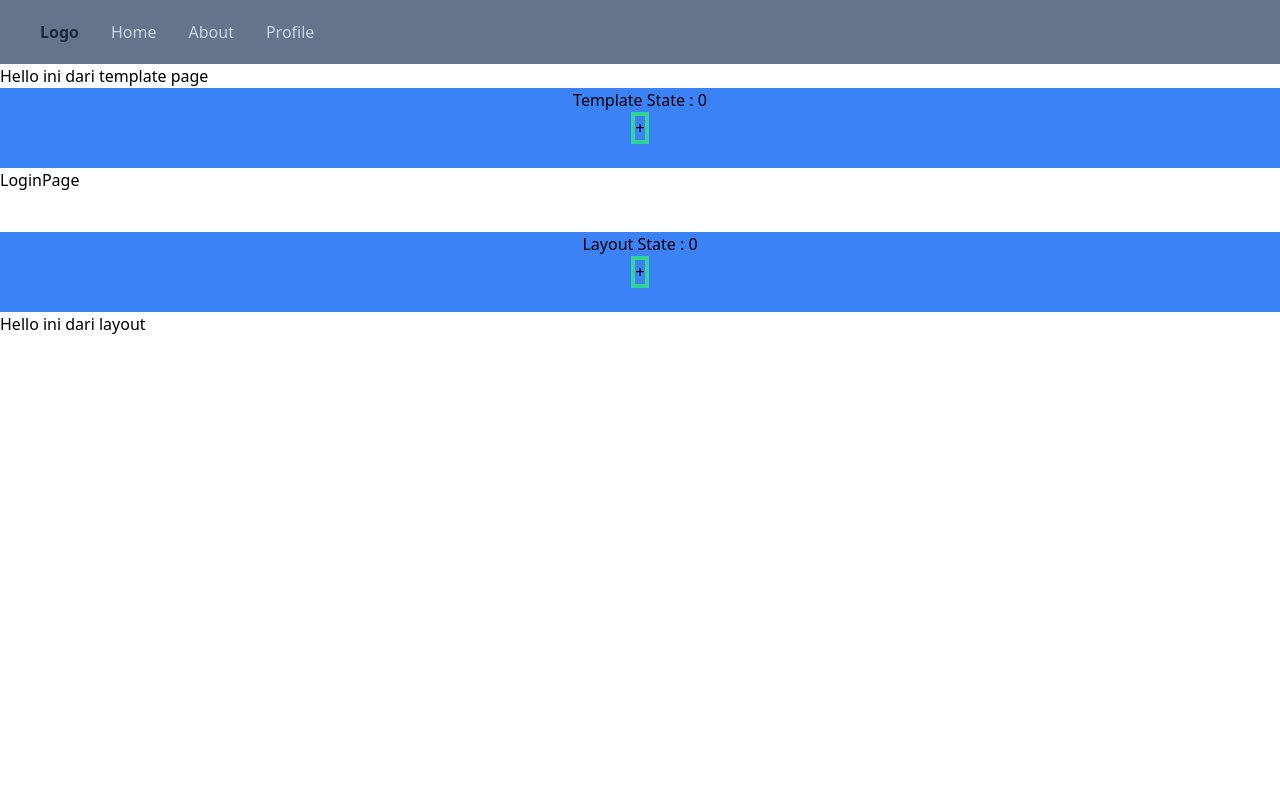
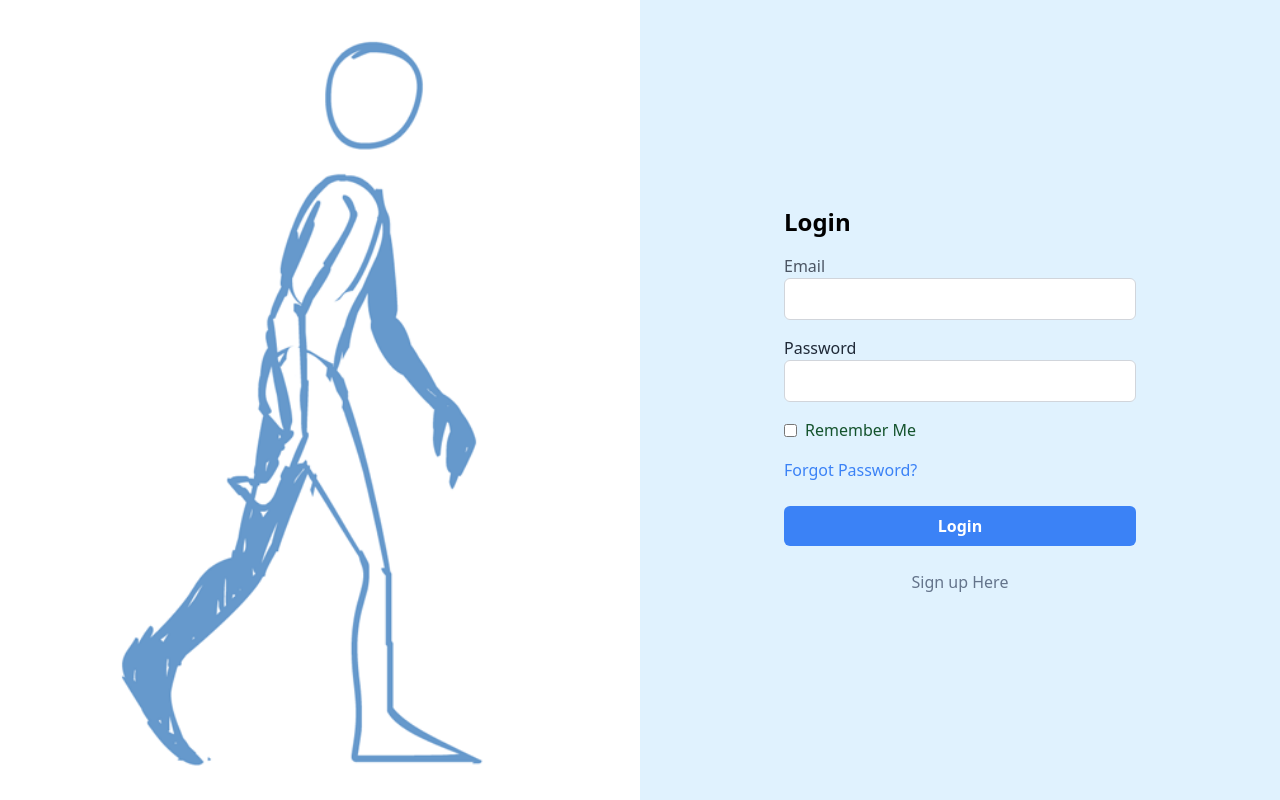
Before and after one commit to MuammarRizal/APP-ROUTER_nextjs, a Next.js app: page /login in a window 1280 px wide. Built offline with nearby package versions, Linux system fonts and the light colour scheme.

Commit message:
Link & Navigation

```diff
--- a/src/app/(auth)/login/page.tsx
+++ b/src/app/(auth)/login/page.tsx
@@ -1,7 +1,78 @@
+import Link from "next/link";
 import React from "react";
+import LoginGif from "../../images/gif-login.gif";
+import Image from "next/image";
 
 const LoginPage = () => {
-  return <div>LoginPage</div>;
+  return (
+    <>
+      <div className="bg-sky-100 flex justify-center items-center h-screen overflow-hidden">
+        <div className="w-1/2 h-screen hidden lg:block">
+          <Image
+            src={LoginGif}
+            alt="Placeholder Image"
+            className="object-cover w-full h-full"
+          />
+        </div>
+        <div className="lg:p-36 md:p-52 sm:20 p-8 w-full lg:w-1/2">
+          <h1 className="text-2xl font-semibold mb-4">Login</h1>
+          <form action="#" method="POST">
+            <div className="mb-4 bg-sky-100">
+              <label htmlFor="email" className="block text-gray-600">
+                Email
+              </label>
+              <input
+                type="text"
+                id="email"
+                name="email"
+                className="w-full border border-gray-300 rounded-md py-2 px-3 focus:outline-none focus:border-blue-500"
+                autoComplete="off"
+              />
+            </div>
+            <div className="mb-4">
+              <label htmlFor="password" className="block text-gray-800">
+                Password
+              </label>
+              <input
+                type="password"
+                id="password"
+                name="password"
+                className="w-full border border-gray-300 rounded-md py-2 px-3 focus:outline-none focus:border-blue-500"
+                autoComplete="off"
+              />
+            </div>
+            <div className="mb-4 flex items-center">
+              <input
+                type="checkbox"
+                id="remember"
+                name="remember"
+                className="text-red-500"
+              />
+              <label htmlFor="remember" className="text-green-900 ml-2">
+                Remember Me
+              </label>
+            </div>
+            <div className="mb-6 text-blue-500">
+              <a href="#" className="hover:underline">
+                Forgot Password?
+              </a>
+            </div>
+            <button
+              type="submit"
+              className="bg-blue-500 hover:bg-blue-600 text-white font-semibold rounded-md py-2 px-4 w-full"
+            >
+              Login
+            </button>
+          </form>
+          <div className="mt-6 text-slate-500 text-center">
+            <Link href="/register" className="hover:underline">
+              Sign up Here
+            </Link>
+          </div>
+        </div>
+      </div>
+    </>
+  );
 };
 
 export default LoginPage;
--- a/src/app/(auth)/register/page.tsx
+++ b/src/app/(auth)/register/page.tsx
@@ -1,7 +1,72 @@
+import Link from "next/link";
 import React from "react";
+import RegisterGif from "../../images/register-gif.gif";
+import Image from "next/image";
 
 const RegisterPage = () => {
-  return <div>RegisterPage</div>;
+  return (
+    <div className="bg-sky-100 flex justify-center items-center h-screen overflow-hidden">
+      <div className="lg:p-36 md:p-52 sm:20 p-8 w-full lg:w-1/2">
+        <h1 className="text-2xl font-semibold mb-4">Register</h1>
+        <form action="#" method="POST">
+          <div className="mb-4 bg-sky-100">
+            <label htmlFor="username" className="block text-gray-600">
+              Username / Full Name
+            </label>
+            <input
+              type="text"
+              id="username"
+              name="username"
+              className="w-full border border-gray-300 rounded-md py-2 px-3 focus:outline-none focus:border-blue-500"
+              autoComplete="off"
+            />
+          </div>
+          <div className="mb-4 bg-sky-100">
+            <label htmlFor="email" className="block text-gray-600">
+              Email
+            </label>
+            <input
+              type="text"
+              id="email"
+              name="email"
+              className="w-full border border-gray-300 rounded-md py-2 px-3 focus:outline-none focus:border-blue-500"
+              autoComplete="off"
+            />
+          </div>
+          <div className="mb-4">
+            <label htmlFor="password" className="block text-gray-800">
+              Password
+            </label>
+            <input
+              type="password"
+              id="password"
+              name="password"
+              className="w-full border border-gray-300 rounded-md py-2 px-3 focus:outline-none focus:border-blue-500"
+              autoComplete="off"
+            />
+          </div>
+          <button
+            type="submit"
+            className="bg-blue-500 hover:bg-blue-600 text-white font-semibold rounded-md py-2 px-4 w-full"
+          >
+            Register
+          </button>
+        </form>
+        <div className="mt-6 text-slate-600 text-center">
+          <Link href="/login" className="hover:underline">
+            Login Here
+          </Link>
+        </div>
+      </div>
+      <div className="w-1/2 h-screen hidden lg:block">
+        <Image
+          src={RegisterGif}
+          alt="Placeholder Image"
+          className="object-cover w-full h-full"
+        />
+      </div>
+    </div>
+  );
 };
 
 export default RegisterPage;
--- a/src/app/about/profile/layout.tsx
+++ b/src/app/about/profile/layout.tsx
@@ -1,10 +1,9 @@
-import React, { ReactNode, useState } from "react";
+import React, { ReactNode } from "react";
 
 const ProfileLayout = ({ children }: { children: ReactNode }) => {
   return (
     <div>
       <p className="bg-red-500 text-white">Ini dari halaman layout page</p>
-
       {children}
     </div>
   );
--- a/src/app/layout.tsx
+++ b/src/app/layout.tsx
@@ -4,6 +4,7 @@ import localFont from "next/font/local";
 import "./globals.css";
 import Navbar from "./navbar";
 import { useState } from "react";
+import { usePathname } from "next/navigation";
 
 const geistSans = localFont({
   src: "./fonts/GeistVF.woff",
@@ -21,29 +22,22 @@ const geistMono = localFont({
 //   description: "Generated by create next app",
 // };
 
+const disabledNavbar = ["/login", "/register"];
+
 export default function RootLayout({
   children,
 }: Readonly<{
   children: React.ReactNode;
 }>) {
   const [state, setState] = useState(0);
+  const pathname = usePathname();
   return (
     <html lang="en">
       <body
         className={`${geistSans.variable} ${geistMono.variable} antialiased`}
       >
-        <Navbar />
+        {!disabledNavbar.includes(pathname) && <Navbar />}
         {children}
-        <div className="container bg-blue-500 text-center h-20">
-          <p>Layout State : {state}</p>
-          <button
-            className="border-emerald-400 border-4"
-            onClick={() => setState(state + 1)}
-          >
-            +
-          </button>
-        </div>
-        <h2>Hello ini dari layout</h2>
       </body>
     </html>
   );
--- a/src/app/navbar.tsx
+++ b/src/app/navbar.tsx
@@ -1,21 +1,43 @@
 import Link from "next/link";
+import { usePathname,useRouter } from "next/navigation";
 import React from "react";
 
 const Navbar = () => {
+  const pathname = usePathname();
+  const router = useRouter();
   return (
     <nav className="flex bg-slate-500 py-5 px-10">
       <h2 className="text-slate-800 mr-8 font-bold">Logo</h2>
-      <ul className="flex text-slate-300 gap-8">
-        <Link href={"/"}>
+      <ul className="flex text-slate-300 gap-8 items-center">
+        <Link
+          href={"/"}
+          className={pathname === "/" ? "text-blue-700" : "text-white"}
+        >
           <li className="cursor-pointer">Home</li>
         </Link>
-        <Link href={"/about"}>
+        <Link
+          href={"/about"}
+          className={pathname === "/about" ? "text-blue-700" : "text-white"}
+        >
           <li className="cursor-pointer">About</li>
         </Link>
-        <Link href={"/about/profile"}>
+        <Link
+          href={"/about/profile"}
+          className={
+            pathname === "/about/profile" ? "text-blue-700" : "text-white"
+          }
+        >
           <li className="cursor-pointer">Profile</li>
         </Link>
       </ul>
+      <div
+        className="button-auth ms-auto"
+        onClick={() => router.push("/login")}
+      >
+        <button className="bg-blue-500 text-white font-bold py-1 px-4 rounded hover:bg-blue-700">
+          Login
+        </button>
+      </div>
     </nav>
   );
 };
--- a/src/app/template.tsx
+++ b/src/app/template.tsx
@@ -4,8 +4,9 @@ import { useState } from "react";
 export default function Template({ children }: { children: React.ReactNode }) {
   const [state, setState] = useState(0);
   return (
-    <div className="mb-10">
-      <h2>Hello ini dari template page</h2>
+    <div className="">
+      {/* test template */}
+      {/* <div className="template-test">
         <div className="container bg-blue-500 text-center h-20">
           <p>Template State : {state}</p>
           <button
@@ -15,6 +16,7 @@ export default function Template({ children }: { children: React.ReactNode }) {
             +
           </button>
         </div>
+      </div> */}
       {children}
     </div>
   );
```
Also changed, not shown: src/app/images/gif-login.gif (added), src/app/images/register-gif.gif (added). Lines whose indentation alone changed are shown as unchanged.
